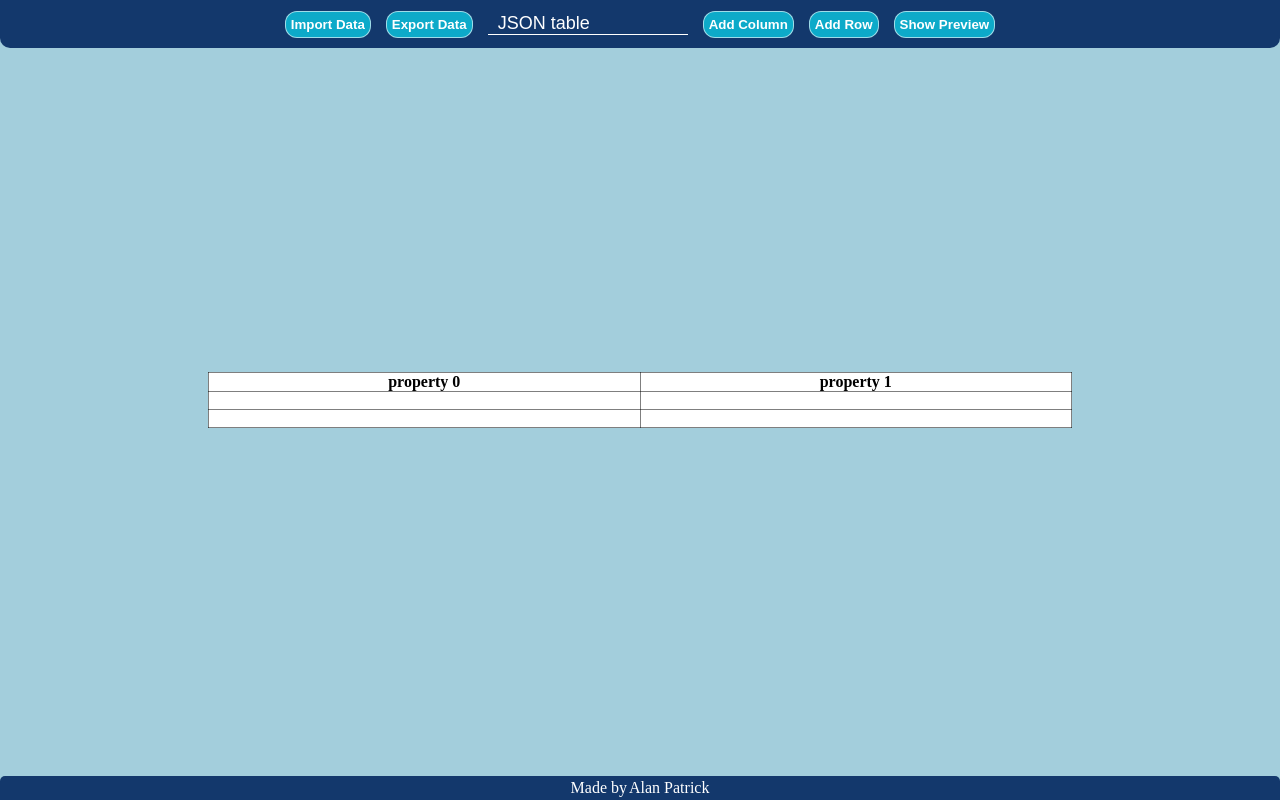
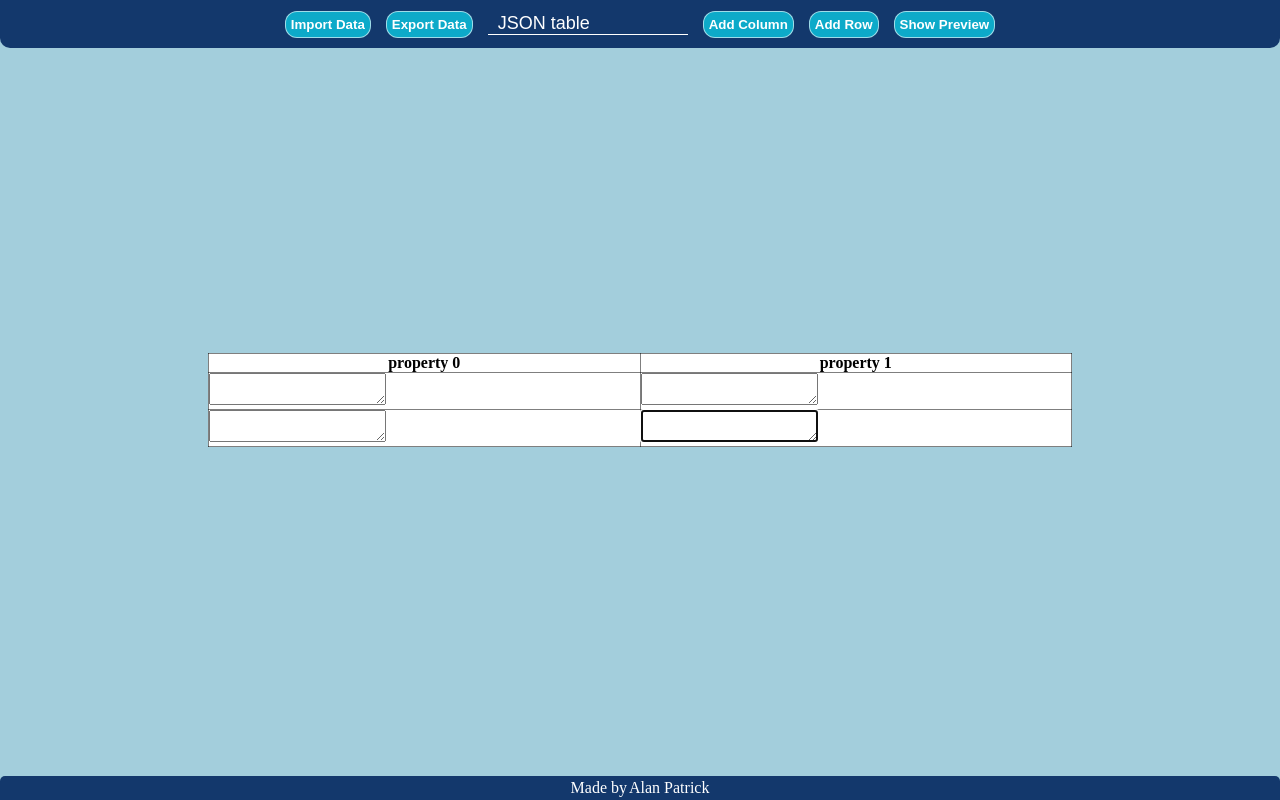
Before and after one commit to al-ptk/nosql-table, a React (Create React App) app: page / in a window 1280 px wide. Built offline with nearby package versions, Linux system fonts and the light colour scheme.

Commit message:
Replace input tags with textarea tags

```diff
--- a/src/SchemaTable/NewSchemaTable.js
+++ b/src/SchemaTable/NewSchemaTable.js
@@ -97,43 +97,44 @@ const DataCell = ({ readValue, updateValue }) => {
 
   // Add the textarea element, like below:
   //
-  // return (
-  //   <td>
-  //     <textarea
-  //       autoFocus={true}
-  //       onBlur={() => {
-  //         setActive(false);
-  //       }}
-  //       onInput={(e) => updateValue(e.target.value)}
-  //     >
-  //       {readValue()}
-  //     </textarea>
-  //   </td>
-  // );
+  return (
+    <td>
+      <textarea
+        autoFocus={true}
+        value={cellValue || ''}
+        onBlur={() => {
+          setActive(false);
+        }}
+        onInput={(e) => updateValue(e.target.value)}
+      >
+        {readValue()}
+      </textarea>
+    </td>
+  );
   //
   // It is much better, and does not need the flip-flop done in the old version.
 
-  if (active)
-    return (
-      <td>
-        <input
-          type={'text'}
-          style={{ width: 150, height: 50 }}
-          value={cellValue || ''}
-          onInput={(e) => updateValue(e.target.value)}
-          onBlur={() => {
-            setActive(false);
-          }}
-          autoFocus={true}
-        />
-      </td>
-    );
+  // if (active)
+  //   return (
+  //     <td>
+  //       <input
+  //         type={'text'}
+  //         style={{ width: 150, height: 50 }}
+  //         value={cellValue || ''}
+  //         onInput={(e) => updateValue(e.target.value)}
+  //         onBlur={() => {
+  //           setActive(false);
+  //         }}
+  //         autoFocus={true}
+  //       />
+  //     </td>
+  //   );
 
-  return (
-    <td style={{ minWidth: 80, height: 18 }} onClick={() => setActive(true)}>
-      {cellValue}
-    </td>
-  );
+  // return (
+  //   <td style={{ minWidth: 80, height: 18 }} onClick={() => setActive(true)}>
+  //     {cellValue}
+  //   </td>
+  // );
 };
 
 const HeadingCell = ({ readValue, updateValue }) => {
```
